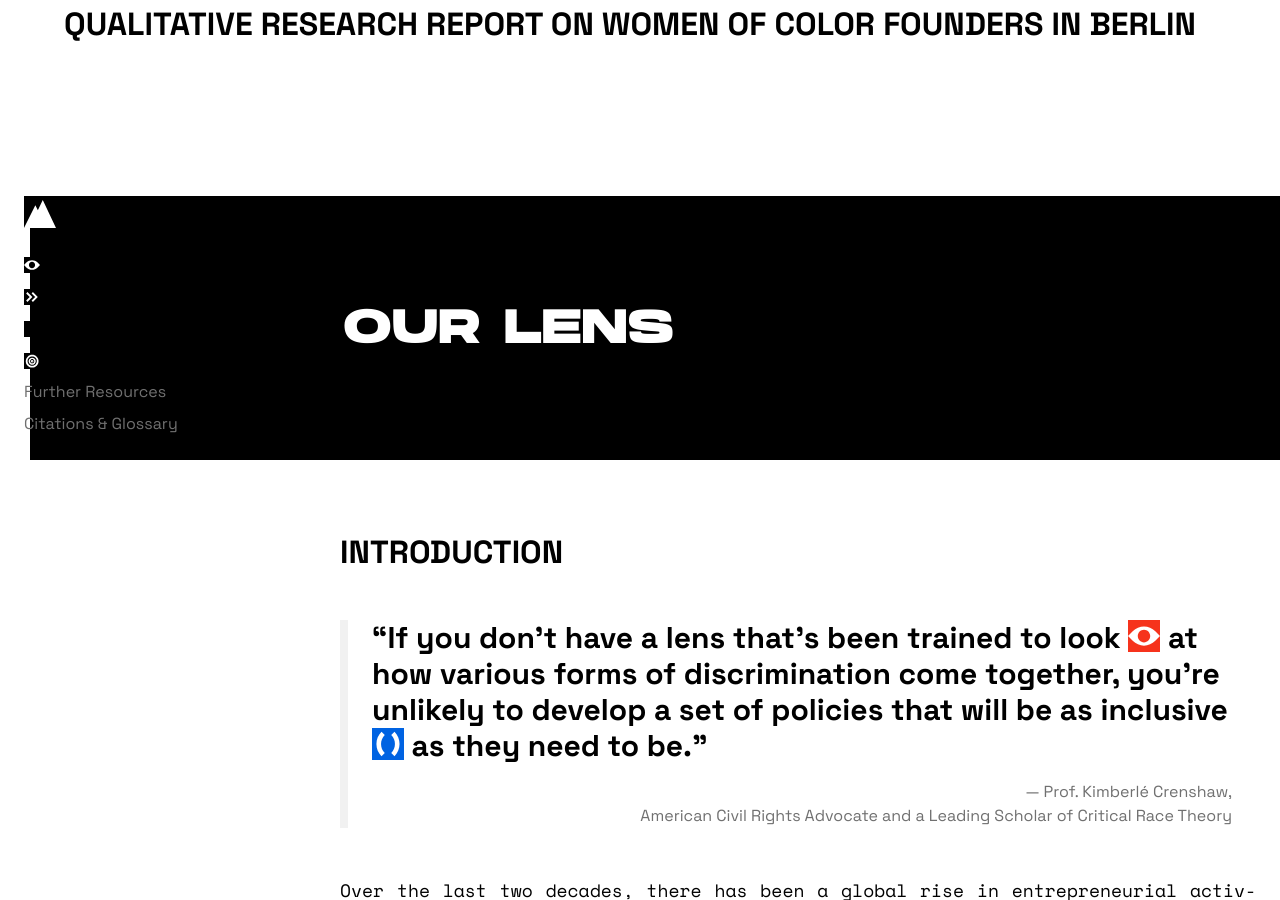
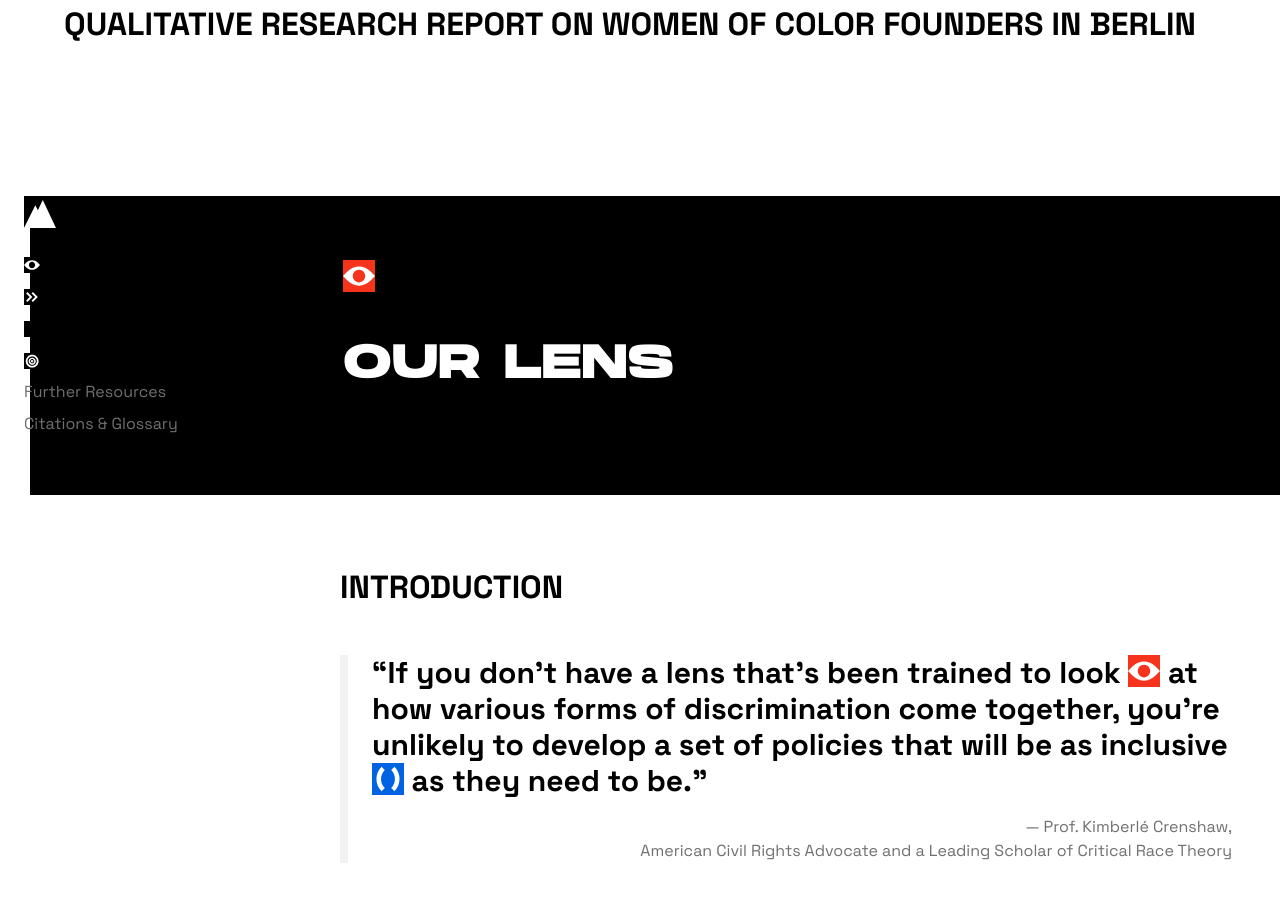
Before and after one commit to Founderland/Report, a Jekyll site: the page built from index.html, in a window 1280 px wide and 900 px high, scrolled down 591 px. Built offline with Jekyll 4.4.1, drawn with Linux system fonts in a browser that asks for light colours.

Commit message:
icon for section head

```diff
--- a/_includes/section-1.html
+++ b/_includes/section-1.html
@@ -4,6 +4,7 @@
 -->
 
 <div class="section-head">
+    <i class="symbol Visibility bg-red"></i>
     <h1>Our Lens</h1>
 </div>
 
```
